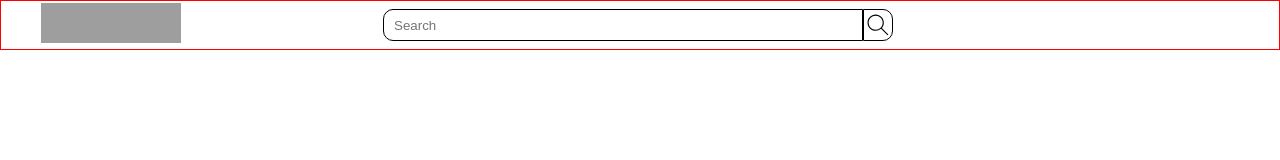
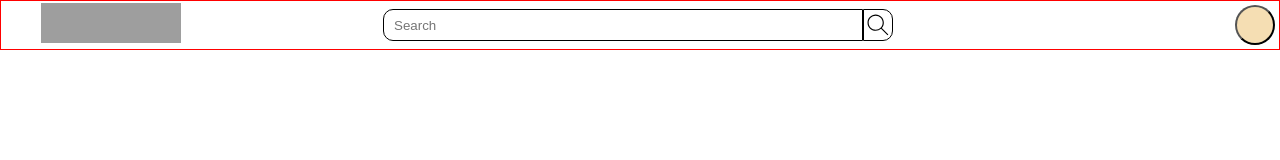
Before and after one commit to asevobank/code, a plain HTML site: page index.html in a window 1280 px wide. Drawn offline with Linux system fonts and the light colour scheme; grey boxes are pictures that could not be loaded.

Commit message:
Update index.html

```diff
--- a/index.html
+++ b/index.html
@@ -13,7 +13,7 @@
 
         <input id="Search" type="search" placeholder="Search">        <div class="search-mark"><svg enable-background="new 0 0 24 24" height="24" viewBox="0 0 24 24" width="24" focusable="false" style="pointer-events: none; display: block; width: 100%; height: 100%;"><path d="m20.87 20.17-5.59-5.59C16.35 13.35 17 11.75 17 10c0-3.87-3.13-7-7-7s-7 3.13-7 7 3.13 7 7 7c1.75 0 3.35-.65 4.58-1.71l5.59 5.59.7-.71zM10 16c-3.31 0-6-2.69-6-6s2.69-6 6-6 6 2.69 6 6-2.69 6-6 6z"></path></svg></div>
 
-
+        <button type="button" class="sign"></button>
 
     </header>
 
```
